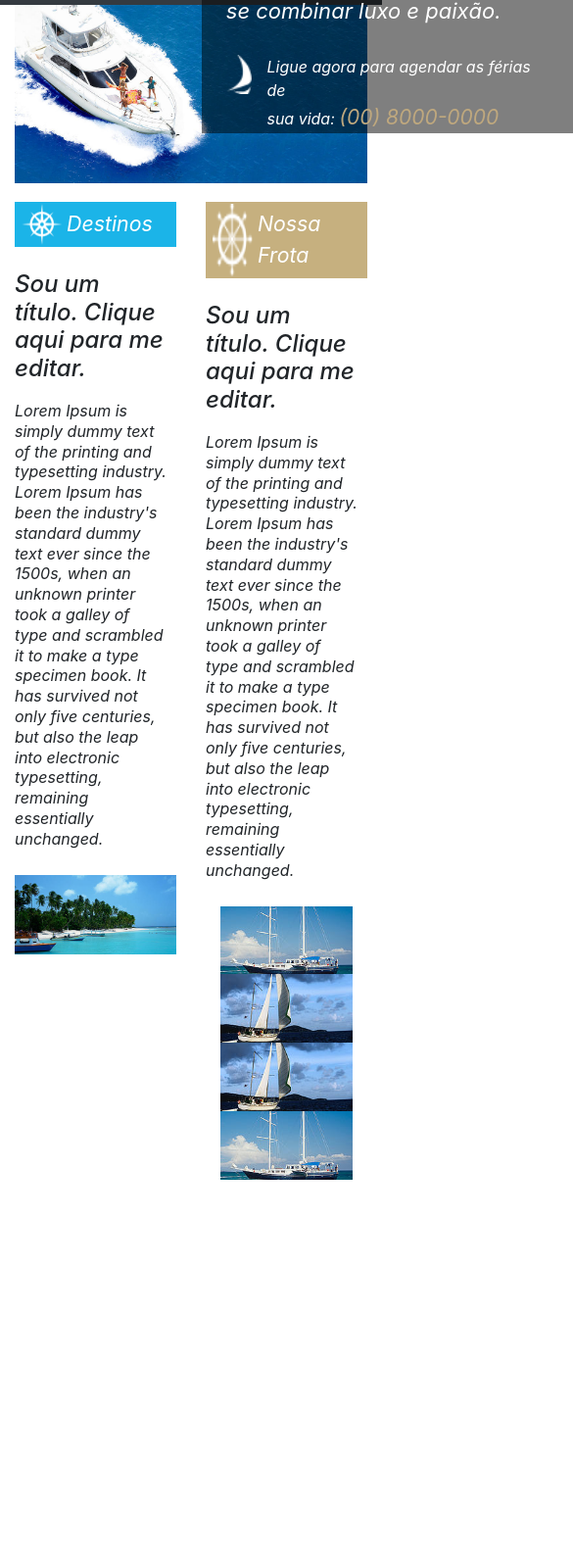
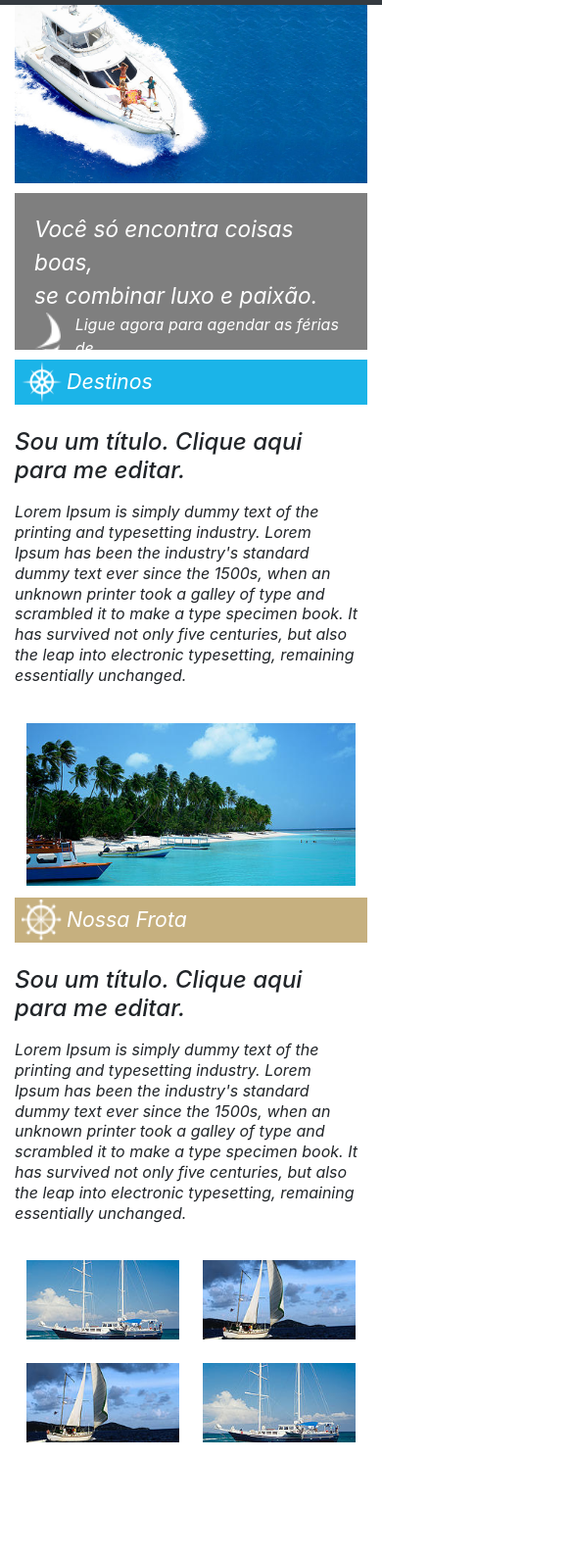
Before and after one commit to mtssantos/luxo, a plain HTML site: page index.html in a window 390 px wide. Shown: the part 81-1671 px from the top of the page at 98% size, 585 px wide, since content can reach past the window. Before the commit the page ends 1320 px from the top, so only its background shows below. Drawn offline with nearby package versions, Linux system fonts and the light colour scheme.

Commit message:
Responsividade

```diff
--- a/css/index.css
+++ b/css/index.css
@@ -47,17 +47,6 @@
     display: none;
 }
 
-.box-legend{
-    background-color: rgba(000, 000, 000, 0.5);
-    width: 380px;
-    text-align: left;
-    padding: 25px;
-    margin: 0;
-    position: relative;
-    bottom: 250px;
-    left: 53%;
-    padding-bottom: 40px;
-}
 
 .box-legend > span{
     color: white;
@@ -70,7 +59,17 @@
     display: flex;
     height: 40px;
 }
-
+.box-legend{
+    background-color: rgba(000, 000, 000, 0.5);
+    width: 380px;
+    text-align: left;
+    padding: 25px;
+    margin: 0;
+    position: relative;
+    bottom: 250px;
+    left: 53%;
+    padding-bottom: 40px;
+}
 
 #legend{
     padding-left: 15px;
@@ -86,9 +85,13 @@
     padding-bottom: 35px;
 }
 
+.image-box{
+    margin-bottom: -80px;
+}
+
 .title-box{
     display: flex;
-    margin-top: -180px;
+    margin-top: -100px;
     padding: 2px 2px;
 }
 .title-box > img{
@@ -108,8 +111,59 @@
 }
 .text-area{
     line-height: 1.3rem;
+    margin-bottom: 100px;
 }
 .text-area > h4, p{
     padding: 0px 10px 10px 0px;
     font-style: italic;
 }
+
+@media (max-width: 500px) {
+    .links > ul > li{
+        padding-top:1rem;
+        margin-right: 1rem;
+    }
+    .links > ul > li :after {
+        content: none;
+        margin-left: 1rem;
+        display: inline-block;
+        position: absolute;
+        height: 20px;
+        width: 1px;
+        background: #fff;
+
+    }
+   .box-legend{
+    width: 100%;
+    margin: 0;
+    left: 0;
+    height: 160px;
+    bottom: -10px;
+    padding: 20px;
+    margin-bottom: 120px;
+   }
+   .box-legend > span{
+    font-size: 17pt;
+   }
+   .sub-legend{
+    margin: 0;
+   }
+   .image-box{
+        margin-bottom: 0px;
+   }
+}
+
+@media (min-width: 500px) {
+    .box-legend{
+        background-color: rgba(000, 000, 000, 0.5);
+        width: 380px;
+        text-align: left;
+        padding: 25px;
+        margin: 0;
+        position: relative;
+        bottom: 250px;
+        left: 50%;
+        padding-bottom: 40px;
+    }
+
+}
--- a/index.html
+++ b/index.html
@@ -46,7 +46,7 @@
       </nav>
     </header>
     <main>
-      <div class="text-center container-fluid">
+      <div class="text-center container-fluid image-box">
         <img src="./img/barcoprincipal.jpg" alt="" class="img-fluid" />
         <div class="container box-legend">
           <span>Você só encontra coisas boas,<br /> se combinar luxo e paixão.</span>
@@ -60,7 +60,7 @@
       </div>
       <div class="container box-text">
         <div class="row">
-          <div class="col">
+          <div class="col-xl">
             <div class="title-box" id="box-1">
               <img src="/img/destino.png" alt="">
               <span>Destinos</span>
@@ -69,10 +69,14 @@
             <div class="text-area">
               <h4>Sou um título. Clique aqui para me editar.</h4>
               <p>Lorem Ipsum is simply dummy text of the printing and typesetting industry. Lorem Ipsum has been the industry's standard dummy text ever since the 1500s, when an unknown printer took a galley of type and scrambled it to make a type specimen book. It has survived not only five centuries, but also the leap into electronic typesetting, remaining essentially unchanged.</p>
-              <img src="/img/barcodestino.jpg" alt="" class="img-fluid">
+              <table class="table table-borderless">
+                <tr>
+                  <td><img src="/img/barcodestino.jpg" alt="" class="img-fluid"></td>
+                </tr>
+              </table>
             </div>
           </div>
-          <div class="col">
+          <div class="col-xl">
             <div class="title-box" id="box-2">
               <img src="/img/nossafrota.png" alt="" class="img-fluid">
               <span>Nossa Frota</span>
@@ -81,12 +85,24 @@
             <div class="text-area">
               <h4>Sou um título. Clique aqui para me editar.</h4>
               <p>Lorem Ipsum is simply dummy text of the printing and typesetting industry. Lorem Ipsum has been the industry's standard dummy text ever since the 1500s, when an unknown printer took a galley of type and scrambled it to make a type specimen book. It has survived not only five centuries, but also the leap into electronic typesetting, remaining essentially unchanged.</p>
-              <div class="container-xl">
-                <img src="/img/barconossafrota2.jpg" class="img-fluid" alt="">
-                <img src="/img/barconossafrota1.jpg" class="img-fluid" alt="">
-                <img src="/img/barconossafrota1.jpg" class="img-fluid" alt="">
-                <img src="img/barconossafrota2.jpg" class="img-fluid" alt="">
-              </div>
+              <table class="table table-borderless">
+                <tr>
+                  <td>
+                    <img src="/img/barconossafrota2.jpg" class="img-fluid w-100" alt="">
+                  </td>
+                  <td>
+                    <img src="/img/barconossafrota1.jpg" class="img-fluid w-100" alt="">
+                  </td>
+                </tr>
+                <tr>
+                  <td>
+                    <img src="/img/barconossafrota1.jpg" class="img-fluid w-100" alt="">
+                  </td>
+                  <td>
+                    <img src="img/barconossafrota2.jpg" class="img-fluid w-100" alt="">
+                  </td>
+                </tr>
+              </table>
              </div>
           </div>
         </div>
```
